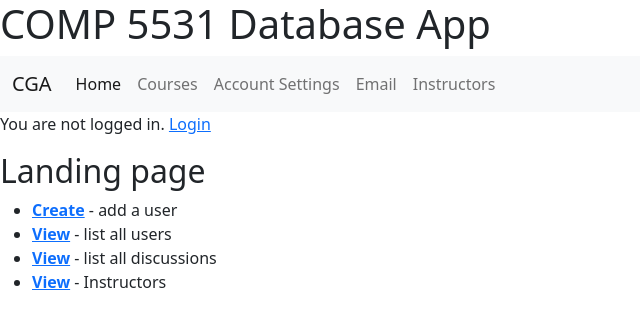
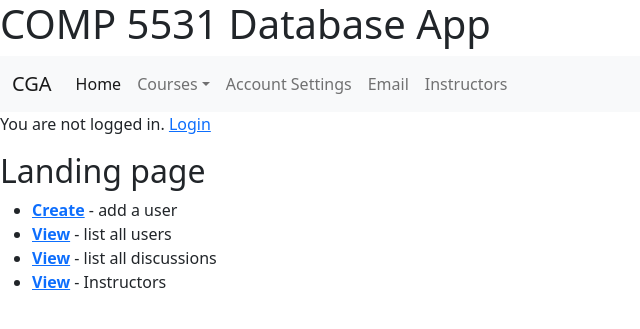
Before and after one commit to jamestjw/comp5531-w22-proj, a PHP site: page /index.php in a window 1280 px wide. Shown: the top 329 px of the page, without its empty margins (0-640 px from the left). Run offline with PHP 8.4, Linux system fonts and the light colour scheme.

Commit message:
add dropdown menu in menu bar for courses section

```diff
--- a/public/templates/header.php
+++ b/public/templates/header.php
@@ -18,14 +18,31 @@
         <button class="navbar-toggler" type="button" data-bs-toggle="collapse" data-bs-target="#navbarNavAltMarkup" aria-controls="navbarNavAltMarkup" aria-expanded="false" aria-label="Toggle navigation">
           <span class="navbar-toggler-icon"></span>
         </button>
-        <div class="collapse navbar-collapse me-auto" id="navbarNavAltMarkup">
-          <div class="navbar-nav">
-            <a class="nav-link active" aria-current="page" href="index.php">Home</a>
-            <a class="nav-link" href="#">Courses</a>
-            <a class="nav-link" href="#">Account Settings</a>
-            <a class="nav-link" href="#">Email</a>
-            <a class="nav-link" href="instructors_list.php">Instructors</a>
-          </div>
+        <div class="collapse navbar-collapse me-auto" id="navbarNavDropdown">
+          <ul class="navbar-nav">
+            <li class="nav-item">
+              <a class="nav-link active" aria-current="page" href="index.php">Home</a>
+            </li>
+            <li class="nav-item dropdown">
+              <a class="nav-link dropdown-toggle" href="#" id="navbarDropdownMenuLink" role="button" data-bs-toggle="dropdown" aria-expanded="false">Courses</a>
+              <ul class="dropdown-menu" aria-labelledby="navbarDropdownMenuLink">
+                <li><a class="dropdown-item" href="#">Course Edit Page </a> </li>
+                <li><a class="dropdown-item" href="#">Course 1 </a></li>
+                <li><a class="dropdown-item" href="#">Direct Messages</a></li>
+                <li><a class="dropdown-item" href="#">Teams</a></li>
+                <li><a class="dropdown-item" href="#">Meetings</a></li>
+              </ul>
+            </li>
+            <li class="nav-item">
+              <a class="nav-link" href="#">Account Settings</a>
+            </li>
+            <li class="nav-item">
+              <a class="nav-link" href="#">Email</a>
+            </li>
+            <li class="nav-item">
+              <a class="nav-link" href="instructors_list.php">Instructors</a>
+            </li>
+          </ul>
         </div>
       </div>
     </nav>
```
